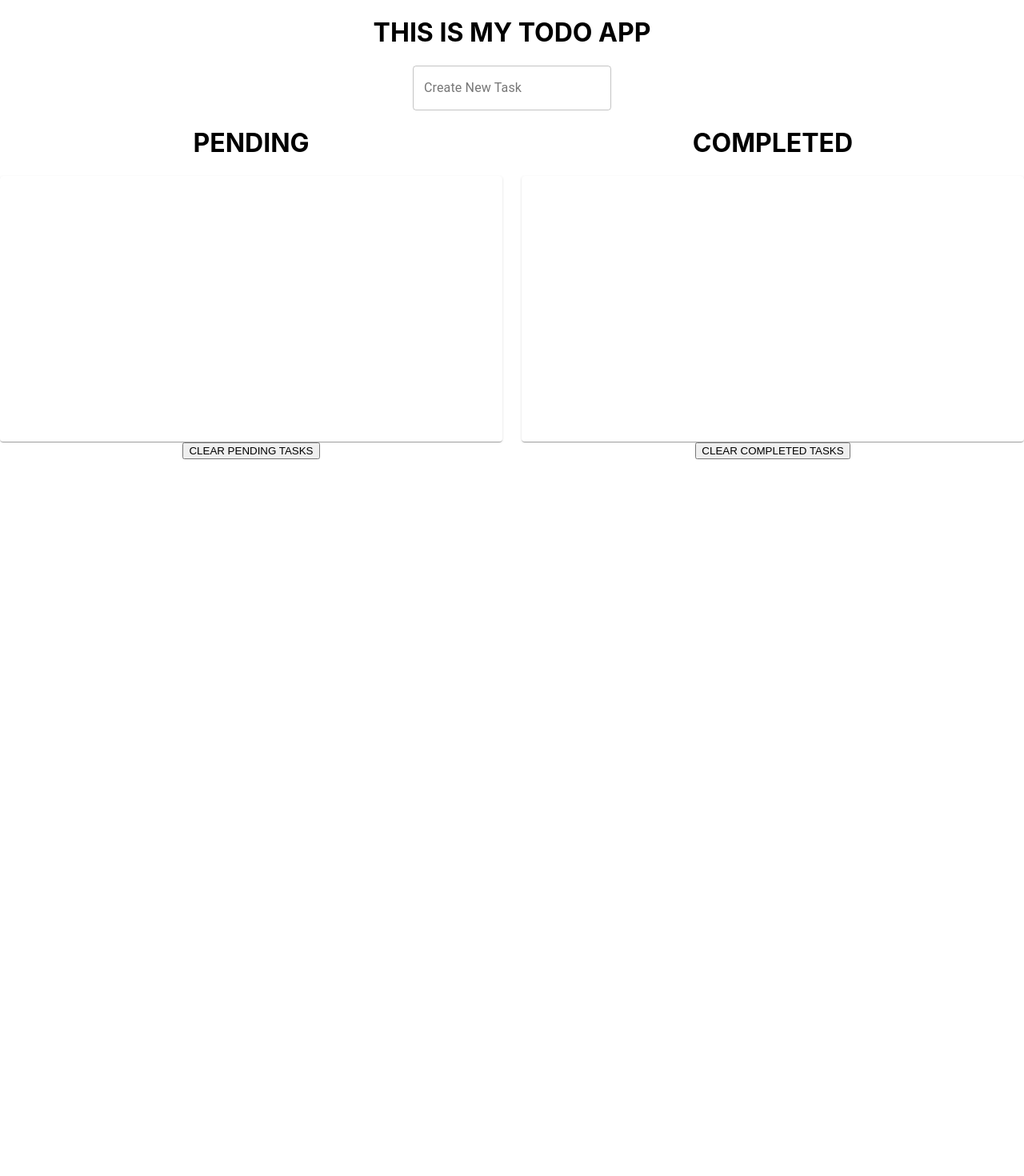
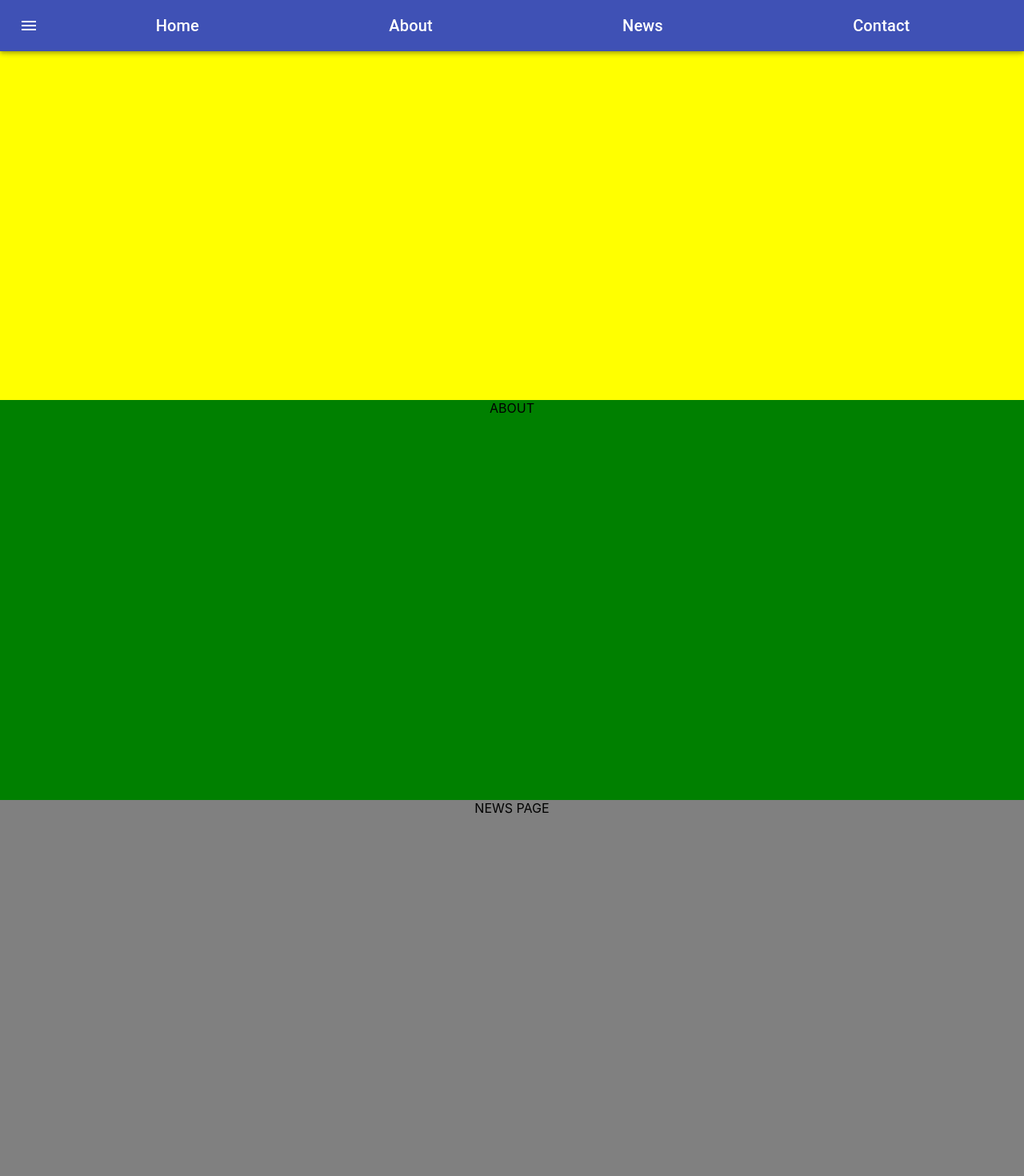
Before and after one commit to shankeyraheja/tutorial, a React (Create React App) app: page / in a window 1280 px wide. Shown: the top 1470 px of the page at 80% size. Before the commit the page ends 800 px from the top, so only its background shows below. Built offline with nearby package versions, Linux system fonts and the light colour scheme.

Commit message:
Implemented react-scroll package

```diff
--- a/package.json
+++ b/package.json
@@ -8,12 +8,13 @@
     "@testing-library/jest-dom": "^5.11.4",
     "@testing-library/react": "^11.1.0",
     "@testing-library/user-event": "^12.1.10",
-    "bootstrap": "^5.1.0",
+    "bootstrap": "5.1.0",
     "react": "^17.0.2",
     "react-bootstrap": "^2.0.0-beta.6",
     "react-dom": "^17.0.2",
     "react-dropzone": "^11.3.4",
     "react-scripts": "4.0.3",
+    "react-scroll": "^1.8.4",
     "web-vitals": "^1.0.1"
   },
   "scripts": {
--- a/src/App.js
+++ b/src/App.js
@@ -2,12 +2,20 @@ import logo from './logo.svg';
 import './App.css';
 import BasicTextFields from "./components/inputfield"
 import CenteredGrid from "./components/layout"
+import ButtonAppBar from "./components/navbar"
+import Home from "./components/home"
+import About from "./components/about"
+import News from "./components/news"
+import Contact from "./components/contact"
 
 function App() {
   return (
     <div className="App">
-      <h1>THIS IS MY TODO APP</h1>
-      <CenteredGrid/>
+      <ButtonAppBar/>
+      <Home/>
+      <About/>
+      <News/>
+      <Contact/>
     </div>
   );
 }
--- /dev/null
+++ b/src/components/about.js
@@ -0,0 +1,11 @@
+import React from "react"
+
+function About() {
+  return (
+    <div style={{backgroundColor:"green", height:"500px"}} id="about" className="App">
+      ABOUT
+    </div>
+  );
+}
+
+export default About;
--- /dev/null
+++ b/src/components/contact.js
@@ -0,0 +1,11 @@
+import React from "react"
+
+function Contact() {
+  return (
+    <div style={{backgroundColor:"red", height:"500px"}} id="contact" className="App">
+      CONTACT
+    </div>
+  );
+}
+
+export default Contact;
--- /dev/null
+++ b/src/components/home.js
@@ -0,0 +1,12 @@
+
+import React from "react"
+
+function Home() {
+  return (
+    <div style={{backgroundColor:"yellow", height:"500px"}} id="home" className="App">
+      HOME PAGE
+    </div>
+  );
+}
+
+export default Home;
--- /dev/null
+++ b/src/components/navbar.css
@@ -0,0 +1,3 @@
+.navbar{
+  position: sticky;
+}
--- a/src/components/navbar.js
+++ b/src/components/navbar.js
@@ -6,6 +6,8 @@ import Typography from '@material-ui/core/Typography';
 import Button from '@material-ui/core/Button';
 import IconButton from '@material-ui/core/IconButton';
 import MenuIcon from '@material-ui/icons/Menu';
+import { Link, Element, Events} from 'react-scroll'
+import "./navbar.css"
 
 const useStyles = makeStyles((theme) => ({
   root: {
@@ -23,16 +25,33 @@ export default function ButtonAppBar() {
   const classes = useStyles();
 
   return (
-    <div className={classes.root}>
-      <AppBar position="static">
+    <div className="navbar">
+      <AppBar>
         <Toolbar>
           <IconButton edge="start" className={classes.menuButton} color="inherit" aria-label="menu">
             <MenuIcon />
           </IconButton>
           <Typography variant="h6" className={classes.title}>
+          <Link activeClass="active" to="home" spy={true} smooth={true} offset={0} duration={300}>
+            Home
+          </Link>
+          </Typography>
+          <Typography variant="h6" className={classes.title}>
+          <Link activeClass="active" to="about" spy={true} smooth={true} offset={-80} duration={300}>
+            About
+          </Link>
+          </Typography>
+          <Typography variant="h6" className={classes.title}>
+          <Link activeClass="active" to="news" spy={true} smooth={true} offset={-80} duration={300}>
             News
+          </Link>
           </Typography>
-          <Button color="inherit">Login</Button>
+          <Typography variant="h6" className={classes.title}>
+          <Link activeClass="active" to="contact" spy={true} smooth={true} offset={-80} duration={300}>
+            Contact
+          </Link>
+          </Typography>
+
         </Toolbar>
       </AppBar>
     </div>
--- /dev/null
+++ b/src/components/news.js
@@ -0,0 +1,11 @@
+import React from "react"
+
+function News() {
+  return (
+    <div style={{backgroundColor:"gray", height:"500px"}} id="news" className="App">
+      NEWS PAGE
+    </div>
+  );
+}
+
+export default News;
```
Also changed, not shown: 1 other file (tests, documents, lock files or other folders).
